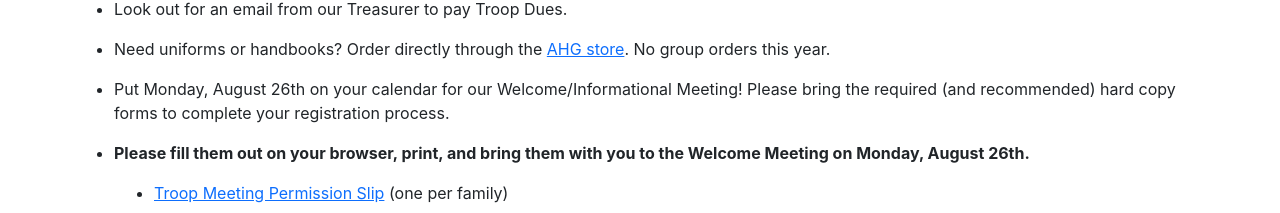
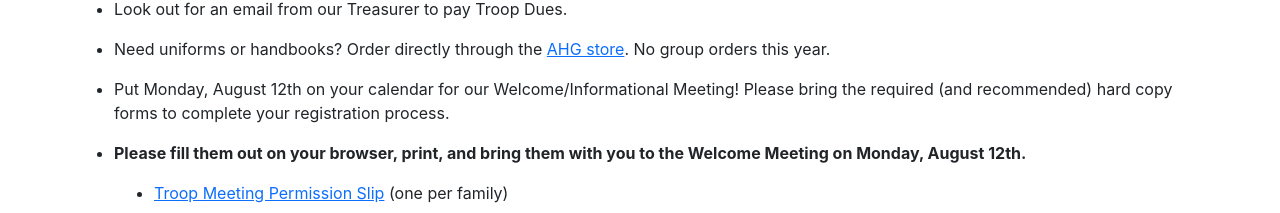
Before and after one commit to labogdan/ahg-signup, a React (Create React App) app in the folder frontend/: page /confirmation in a window 1280 px wide. Shown: the part 444-657 px from the top of the page. Built offline with nearby package versions, Linux system fonts and the light colour scheme.

Commit message:
final manual changes

```diff
--- a/frontend/src/Confirmation.tsx
+++ b/frontend/src/Confirmation.tsx
@@ -19,8 +19,8 @@ const Confirmation = () => {
                     <ul>
                         <li className="mb-3">Look out for an email from our Treasurer to pay Troop Dues.</li>
                         <li className="mb-3">Need uniforms or handbooks? Order directly through the <a href="https://store.americanheritagegirls.org" target="_blank">AHG store</a>. No group orders this year.</li>
-                        <li className="mb-3">Put Monday, August 26th on your calendar for our Welcome/Informational Meeting! Please bring the required (and recommended) hard copy forms to complete your registration process.</li>
-                        <li className="mb-3"><strong>Please fill them out on your browser, print, and bring them with you to the Welcome Meeting on Monday, August 26th.</strong></li>
+                        <li className="mb-3">Put Monday, August 12th on your calendar for our Welcome/Informational Meeting! Please bring the required (and recommended) hard copy forms to complete your registration process.</li>
+                        <li className="mb-3"><strong>Please fill them out on your browser, print, and bring them with you to the Welcome Meeting on Monday, August 12th.</strong></li>
                         <li className="mb-3" style={{marginLeft: '40px'}}><a href="https://styles.trooptrack.com/troop_documents/71595/document/original/Troop_Meeting_Permission_Slip_2024-25.pdf" target="_blank">Troop Meeting Permission Slip</a> (one per family)</li>
                         <li className="mb-3" style={{marginLeft: '40px'}}><a href="https://media.trooptrack.com/troop_documents/69748/document/original/AHG_Health_and_Medical_Form.pdf" target="_blank">AHG Health and Medical Form</a> (one per registered adult and girl)</li>
                         <li className="mb-3" style={{marginLeft: '40px'}}><a href="https://media.trooptrack.com/troop_documents/69745/document/original/Request_for_Administration_of_Medication_Form.pdf" target="_blank">Request for Administration of Medication Form</a>  (one per registered adult and girl)</li>
--- a/frontend/src/UserForm.tsx
+++ b/frontend/src/UserForm.tsx
@@ -437,7 +437,7 @@ const UserForm = () => {
                 <Form.Check
                     type="switch"
                     id="policy-guidelines"
-                    label={(<>I have reviewed the <a href="https://styles.trooptrack.com/troop_documents/71592/document/original/AHG_VA9020_Orientation___Policy_Manual_2024-2025.pdf" target="blank">Troop VA9020 Troop Orientation and Policy Manual</a> for the 2024-2025 program year, and agree to the Troop Policies and Guidelines contained therein.</>)}
+                    label={(<>I have reviewed the <a href="https://styles.trooptrack.com/troop_documents/71700/document/original/AHG_VA9020_Orientation___Policy_Manual_2024-2025-Final.pdf" target="blank">Troop VA9020 Troop Orientation and Policy Manual</a> for the 2024-2025 program year, and agree to the Troop Policies and Guidelines contained therein.</>)}
                     className='mb-3'
                     required
                 />
@@ -445,7 +445,7 @@ const UserForm = () => {
                 <Form.Check
                     type="switch"
                     id="parent-participation"
-                    label={(<>I have reviewed the <a href="https://styles.trooptrack.com/troop_documents/71592/document/original/AHG_VA9020_Orientation___Policy_Manual_2024-2025.pdf" target="_blank">Family Responsibilities</a> section on page 7 of the Troop VA9020 Troop Orientation and Policy Manual, and agree to actively participate in the Troop and contribute to the Troop's success.</>)}
+                    label={(<>I have reviewed the <a href="https://styles.trooptrack.com/troop_documents/71700/document/original/AHG_VA9020_Orientation___Policy_Manual_2024-2025-Final.pdf" target="_blank">Family Responsibilities</a> section on page 7 of the Troop VA9020 Troop Orientation and Policy Manual, and agree to actively participate in the Troop and contribute to the Troop's success.</>)}
                     className='mb-3'
                     onChange={(e) => showParentInfo(e)}
                     required
@@ -730,7 +730,7 @@ const UserForm = () => {
                 <Form.Check
                     type="switch"
                     id="troop-finances"
-                    label={(<>I have reviewed the Finance section, pages 8-11 of the <a href="https://media.trooptrack.com/troop_documents/69759/document/original/AHG_VA9020_Orientation_Packet_2023-2024.pdf" target="_blank">Policy Manual</a>, and I understand the costs associated with participation in AHG Troop VA9020.</>)}
+                    label={(<>I have reviewed the Finance section, pages 8-11 of the <a href="https://styles.trooptrack.com/troop_documents/71700/document/original/AHG_VA9020_Orientation___Policy_Manual_2024-2025-Final.pdf" target="_blank">Policy Manual</a>, and I understand the costs associated with participation in AHG Troop VA9020.</>)}
                     className='mb-3'
                     onChange={(e) => {setTotalShow(true)}}
                 />
```
